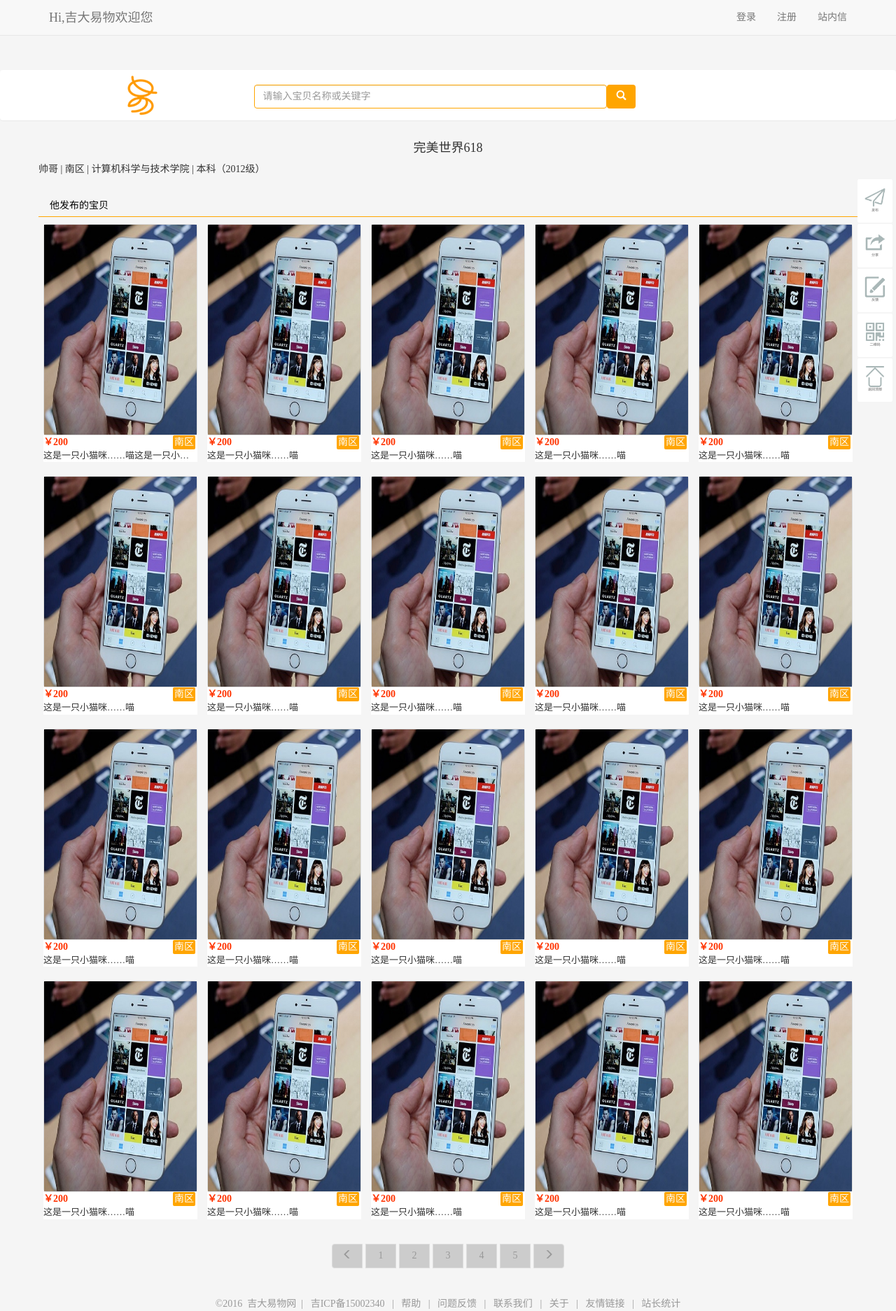
After one commit to yangcheng470/ewu-v4, a Django app: page /ucenter/ in a window 1280 px wide. The commit adds this page. Shown: the whole page at 70% size. Run offline with Django 3.2, Linux system fonts and the light colour scheme; some libraries are stand-ins or nearby versions.

Commit message:
Add ucenter page(other user center)

```diff
--- a/index/templates/account.html
+++ b/index/templates/account.html
@@ -4,7 +4,7 @@
 {% block title %}个人中心{% endblock title %}
 
 {% block spec_css %}
-<link rel="stylesheet" type="text/css" href="{% static 'css/ucenter.css' %}">
+<link rel="stylesheet" type="text/css" href="{% static 'css/account.css' %}">
 <link rel="stylesheet" type="text/css" href="{% static 'css/iconfont.css' %}">
 {% endblock spec_css %}
 
--- /dev/null
+++ b/index/templates/ucenter.html
@@ -0,0 +1,256 @@
+{% extends 'base.html' %}
+{% load staticfiles %}
+
+{% block title %}用户信息{% endblock title %}
+{% block spec_css %}<link rel="stylesheet" type="text/css" href="{% static 'css/detail.css' %}">{% endblock spec_css %}
+
+{% block body %}
+<div class="container">
+        <div class="row" id="info">
+           <h4 style="text-align:center;">完美世界618</h4>
+             <p>
+                <span>帅哥</span> |
+                <span>南区</span> |
+                <span>计算机科学与技术学院</span> |
+                <span>本科（2012级）</span>
+            </p>
+        </div>
+        <div class="row">
+               <ul class="nav nav-tabs " id="contentNav" class="col-md-60 col-sm-60  col-xs-60">
+                    <li role="presentation">
+                     <a href="">他发布的宝贝</a>
+                    </li>
+               </ul>
+        </div>
+
+       <div class="row">
+          <div class="col-xs-30 col-sm-20 col-md-12 thum">
+            <a href="#" class="thumbnail">
+              <img src="{% static 'image/phone3.jpg' %}" alt="...">
+            </a>
+                <div style="background:white;">
+                <span class="product-price" style="float: left">￥200</span>
+                <span class="product-tag" style="float:right;text-align: center">南区</span>
+                <p class="product-info" style="clear: both">这是一只小猫咪……喵这是一只小猫咪…这是一只小猫咪…</p>
+                </div>
+          </div>
+          <div class="col-xs-30 col-sm-20 col-md-12 thum">
+            <a href="#" class="thumbnail">
+              <img src="{% static 'image/phone3.jpg' %}" alt="...">
+            </a>
+                <div style="background:white;">
+                <span class="product-price" style="float: left">￥200</span>
+                <span class="product-tag" style="float:right;text-align: center">南区</span>
+                <p class="product-info" style="clear: both">这是一只小猫咪……喵</p>
+                </div>
+          </div>
+          <div class="col-xs-30 col-sm-20 col-md-12 thum">
+            <a href="#" class="thumbnail">
+              <img src="{% static 'image/phone3.jpg' %}" alt="...">
+            </a>
+                <div style="background:white;">
+                <span class="product-price" style="float: left">￥200</span>
+                <span class="product-tag" style="float:right;text-align: center">南区</span>
+                <p class="product-info" style="clear: both">这是一只小猫咪……喵</p>
+                </div>
+          </div>
+          <div class="col-xs-30 col-sm-20 col-md-12 thum">
+            <a href="#" class="thumbnail">
+              <img src="{% static 'image/phone3.jpg' %}" alt="...">
+            </a>
+                <div style="background:white;">
+                <span class="product-price" style="float: left">￥200</span>
+                <span class="product-tag" style="float:right;text-align: center">南区</span>
+                <p class="product-info" style="clear: both">这是一只小猫咪……喵</p>
+                </div>
+          </div>
+          <div class="col-xs-30 col-sm-20 col-md-12 thum">
+            <a href="#" class="thumbnail">
+              <img src="{% static 'image/phone3.jpg' %}" alt="...">
+            </a>
+                <div style="background:white;">
+                <span class="product-price" style="float: left">￥200</span>
+                <span class="product-tag" style="float:right;text-align: center">南区</span>
+                <p class="product-info" style="clear: both">这是一只小猫咪……喵</p>
+                </div>
+          </div>
+          <div class="col-xs-30 col-sm-20 col-md-12 thum">
+            <a href="#" class="thumbnail">
+              <img src="{% static 'image/phone3.jpg' %}" alt="...">
+            </a>
+                <div style="background:white;">
+                <span class="product-price" style="float: left">￥200</span>
+                <span class="product-tag" style="float:right;text-align: center">南区</span>
+                <p class="product-info" style="clear: both">这是一只小猫咪……喵</p>
+                </div>
+          </div>
+          <div class="col-xs-30 col-sm-20 col-md-12 thum">
+            <a href="#" class="thumbnail">
+              <img src="{% static 'image/phone3.jpg' %}" alt="...">
+            </a>
+                <div style="background:white;">
+                <span class="product-price" style="float: left">￥200</span>
+                <span class="product-tag" style="float:right;text-align: center">南区</span>
+                <p class="product-info" style="clear: both">这是一只小猫咪……喵</p>
+                </div>
+          </div>
+          <div class="col-xs-30 col-sm-20 col-md-12 thum">
+            <a href="#" class="thumbnail">
+              <img src="{% static 'image/phone3.jpg' %}" alt="...">
+            </a>
+                <div style="background:white;">
+                <span class="product-price" style="float: left">￥200</span>
+                <span class="product-tag" style="float:right;text-align: center">南区</span>
+                <p class="product-info" style="clear: both">这是一只小猫咪……喵</p>
+                </div>
+          </div>
+          <div class="col-xs-30 col-sm-20 col-md-12 thum">
+            <a href="#" class="thumbnail">
+              <img src="{% static 'image/phone3.jpg' %}" alt="...">
+            </a>
+                <div style="background:white;">
+                <span class="product-price" style="float: left">￥200</span>
+                <span class="product-tag" style="float:right;text-align: center">南区</span>
+                <p class="product-info" style="clear: both">这是一只小猫咪……喵</p>
+                </div>
+          </div>
+          <div class="col-xs-30 col-sm-20 col-md-12 thum">
+            <a href="#" class="thumbnail">
+              <img src="{% static 'image/phone3.jpg' %}" alt="...">
+            </a>
+                <div style="background:white;">
+                <span class="product-price" style="float: left">￥200</span>
+                <span class="product-tag" style="float:right;text-align: center">南区</span>
+                <p class="product-info" style="clear: both">这是一只小猫咪……喵</p>
+                </div>
+          </div>
+         <div class="col-xs-30 col-sm-20 col-md-12 thum">
+            <a href="#" class="thumbnail">
+              <img src="{% static 'image/phone3.jpg' %}" alt="...">
+            </a>
+                <div style="background:white;">
+                <span class="product-price" style="float: left">￥200</span>
+                <span class="product-tag" style="float:right;text-align: center">南区</span>
+                <p class="product-info" style="clear: both">这是一只小猫咪……喵</p>
+                </div>
+          </div>
+          <div class="col-xs-30 col-sm-20 col-md-12 thum">
+            <a href="#" class="thumbnail">
+              <img src="{% static 'image/phone3.jpg' %}" alt="...">
+            </a>
+                <div style="background:white;">
+                <span class="product-price" style="float: left">￥200</span>
+                <span class="product-tag" style="float:right;text-align: center">南区</span>
+                <p class="product-info" style="clear: both">这是一只小猫咪……喵</p>
+                </div>
+          </div>
+          <div class="col-xs-30 col-sm-20 col-md-12 thum">
+            <a href="#" class="thumbnail">
+              <img src="{% static 'image/phone3.jpg' %}" alt="...">
+            </a>
+                <div style="background:white;">
+                <span class="product-price" style="float: left">￥200</span>
+                <span class="product-tag" style="float:right;text-align: center">南区</span>
+                <p class="product-info" style="clear: both">这是一只小猫咪……喵</p>
+                </div>
+          </div>
+          <div class="col-xs-30 col-sm-20 col-md-12 thum">
+            <a href="#" class="thumbnail">
+              <img src="{% static 'image/phone3.jpg' %}" alt="...">
+            </a>
+                <div style="background:white;">
+                <span class="product-price" style="float: left">￥200</span>
+                <span class="product-tag" style="float:right;text-align: center">南区</span>
+                <p class="product-info" style="clear: both">这是一只小猫咪……喵</p>
+                </div>
+          </div>
+          <div class="col-xs-30 col-sm-20 col-md-12 thum">
+            <a href="#" class="thumbnail">
+              <img src="{% static 'image/phone3.jpg' %}" alt="...">
+            </a>
+                <div style="background:white;">
+                <span class="product-price" style="float: left">￥200</span>
+                <span class="product-tag" style="float:right;text-align: center">南区</span>
+                <p class="product-info" style="clear: both">这是一只小猫咪……喵</p>
+                </div>
+          </div>
+          <div class="col-xs-30 col-sm-20 col-md-12 thum">
+            <a href="#" class="thumbnail">
+              <img src="{% static 'image/phone3.jpg' %}" alt="...">
+            </a>
+                <div style="background:white;">
+                <span class="product-price" style="float: left">￥200</span>
+                <span class="product-tag" style="float:right;text-align: center">南区</span>
+                <p class="product-info" style="clear: both">这是一只小猫咪……喵</p>
+                </div>
+          </div>
+          <div class="col-xs-30 col-sm-20 col-md-12 thum">
+            <a href="#" class="thumbnail">
+              <img src="{% static 'image/phone3.jpg' %}" alt="...">
+            </a>
+                <div style="background:white;">
+                <span class="product-price" style="float: left">￥200</span>
+                <span class="product-tag" style="float:right;text-align: center">南区</span>
+                <p class="product-info" style="clear: both">这是一只小猫咪……喵</p>
+                </div>
+          </div>
+          <div class="col-xs-30 col-sm-20 col-md-12 thum">
+            <a href="#" class="thumbnail">
+              <img src="{% static 'image/phone3.jpg' %}" alt="...">
+            </a>
+                <div style="background:white;">
+                <span class="product-price" style="float: left">￥200</span>
+                <span class="product-tag" style="float:right;text-align: center">南区</span>
+                <p class="product-info" style="clear: both">这是一只小猫咪……喵</p>
+                </div>
+          </div>
+          <div class="col-xs-30 col-sm-20 col-md-12 thum">
+            <a href="#" class="thumbnail">
+              <img src="{% static 'image/phone3.jpg' %}" alt="...">
+            </a>
+                <div style="background:white;">
+                <span class="product-price" style="float: left">￥200</span>
+                <span class="product-tag" style="float:right;text-align: center">南区</span>
+                <p class="product-info" style="clear: both">这是一只小猫咪……喵</p>
+                </div>
+          </div>
+          <div class="col-xs-30 col-sm-20 col-md-12 thum">
+            <a href="#" class="thumbnail">
+              <img src="{% static 'image/phone3.jpg' %}" alt="...">
+            </a>
+                <div style="background:white;">
+                <span class="product-price" style="float: left">￥200</span>
+                <span class="product-tag" style="float:right;text-align: center">南区</span>
+                <p class="product-info" style="clear: both">这是一只小猫咪……喵</p>
+                </div>
+          </div>
+        </div>
+     <div class="row">
+                <div style="text-align: center" id="paging">
+                    <nav>
+                        <ul class="pagination">
+                            <li>
+                                <a href="#" aria-label="Previous">
+                                    <span class="glyphicon glyphicon-menu-left" aria-hidden="true"></span>
+                                </a>
+                            </li>
+                            <li><a href="#"><span>1</span></a></li>
+                            <li><a href="#"><span>2</span></a></li>
+                            <li><a href="#"><span>3</span></a></li>
+                            <li><a href="#"><span>4</span></a></li>
+                            <li><a href="#"><span>5</span></a></li>
+                            <li>
+                                <a href="#" style="margin-right:0;" aria-label="Next">
+                                    <span class="glyphicon glyphicon-menu-right" aria-hidden="true"></span>
+                                </a>
+                            </li>
+                        </ul>
+                    </nav>
+                </div>
+            </div>
+</div>
+    <script type="text/javascript" src="{% static 'js/jquery.min.js' %}"></script>
+    <script type="text/javascript" src="{% static 'js/bootstrap.min.js' %}"></script>
+    <script type="text/javascript" src="{% static 'js/indexSearchResult.js' %}" ></script>
+
+{% endblock body %}
```
Also changed, not shown: static/css/account.css (added, +82 -0 lines), static/css/ucenter.css (+59 -47 lines).
